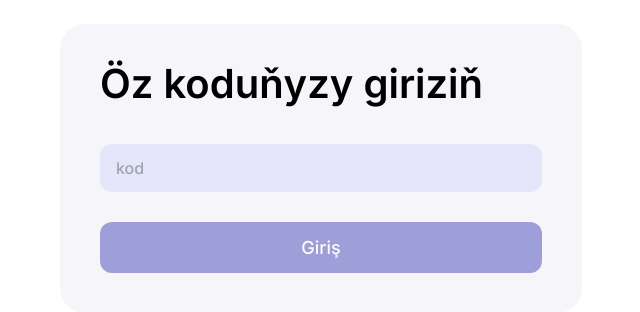
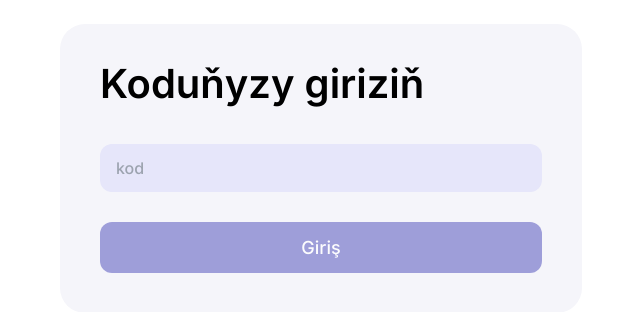
Before and after one commit to Kakabay/turkmentv_shop_client, a Next.js app: page / in a window 1280 px wide. Shown: the part 232-544 px from the top of the page, without its empty margins (319-959 px from the left). Built offline with nearby package versions, Linux system fonts and the light colour scheme.

Commit message:
form title changed

```diff
--- a/app/(auth)/page.tsx
+++ b/app/(auth)/page.tsx
@@ -1,8 +1,6 @@
-'use client';
-import Input from '@/components/auth/input';
-import LoginForm from '@/components/auth/loginForm';
-import Container from '@/components/shared/container';
-import LotProvider from '@/providers/LotProvider';
+import LoginForm from "@/components/auth/loginForm";
+import Container from "@/components/shared/container";
+import LotProvider from "@/providers/LotProvider";
 
 export default function Home() {
   return (
@@ -10,7 +8,7 @@ export default function Home() {
       <Container>
         <div className="flex justify-center items-center">
           <LotProvider>
-            <LoginForm label="Öz koduňyzy giriziň" />
+            <LoginForm label="Koduňyzy giriziň" />
           </LotProvider>
         </div>
       </Container>
```
